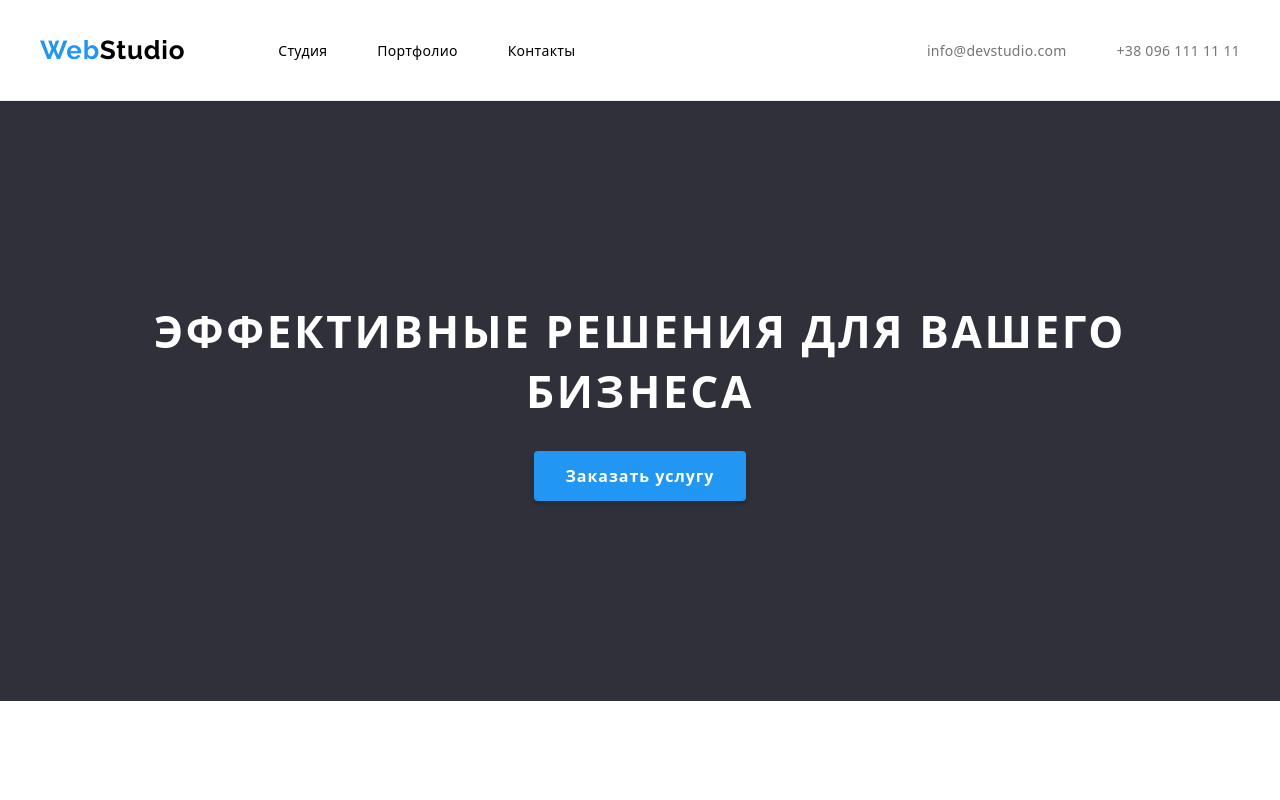
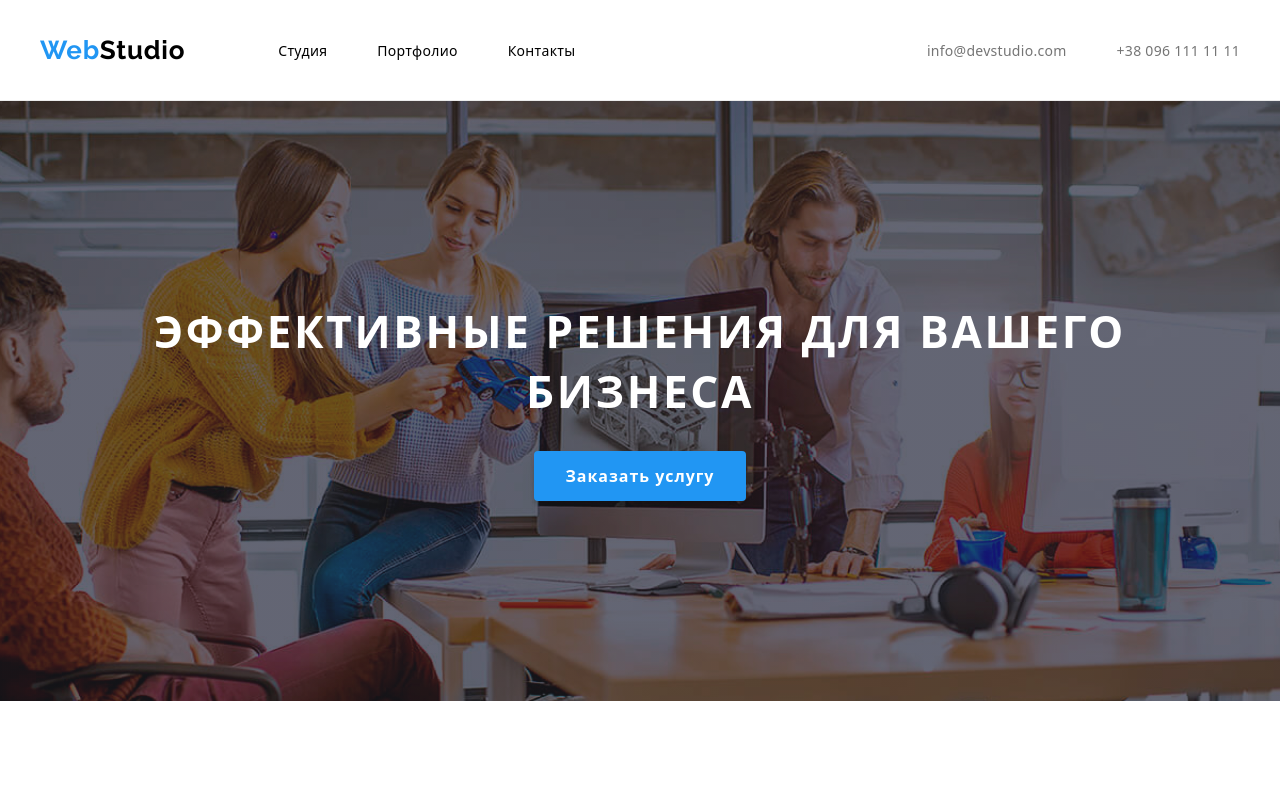
Before and after one commit to Midori222/my-site, a plain HTML site: page index.html in a window 1280 px wide. Shown: the top 800 px of the page. Drawn offline with nearby package versions, Linux system fonts and the light colour scheme.

Commit message:
index.html

```diff
--- a/css/styles.css
+++ b/css/styles.css
@@ -144,10 +144,16 @@ img {
 /* Hero */
 
 .hero {
-    background-color: #2F303A;
     text-align: center;
     padding-top: 200px;
     padding-bottom: 200px;
+    /* background-image: url(../img/hero.png); */
+    background: linear-gradient(180deg, rgba(47, 48, 58, 0.4) 0%, rgba(47, 48, 58, 0.4) 100%), url(../img/hero.png);
+    ;
+    background-repeat: no-repeat;
+    background-size: auto;
+    min-width: 1600;
+    background-position: center;
 }
 
 .hero__title {
```
Also changed, not shown: img/hero.png (added).
